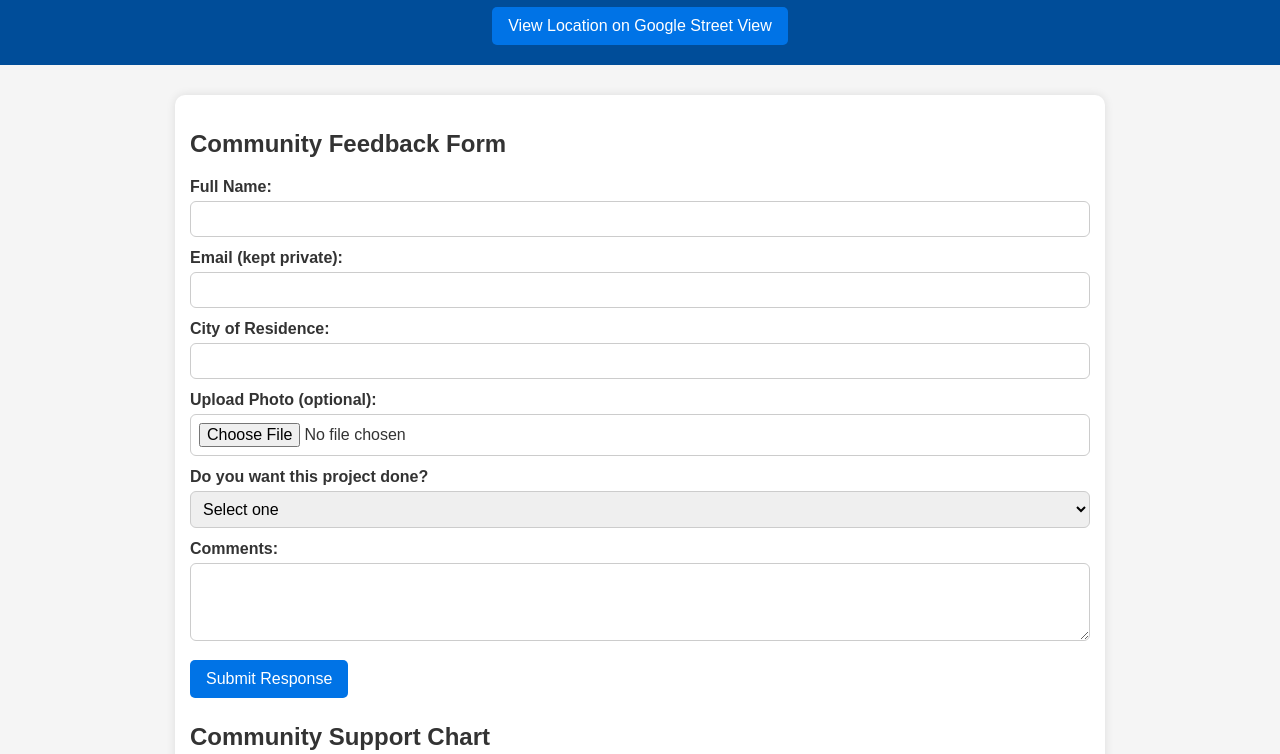
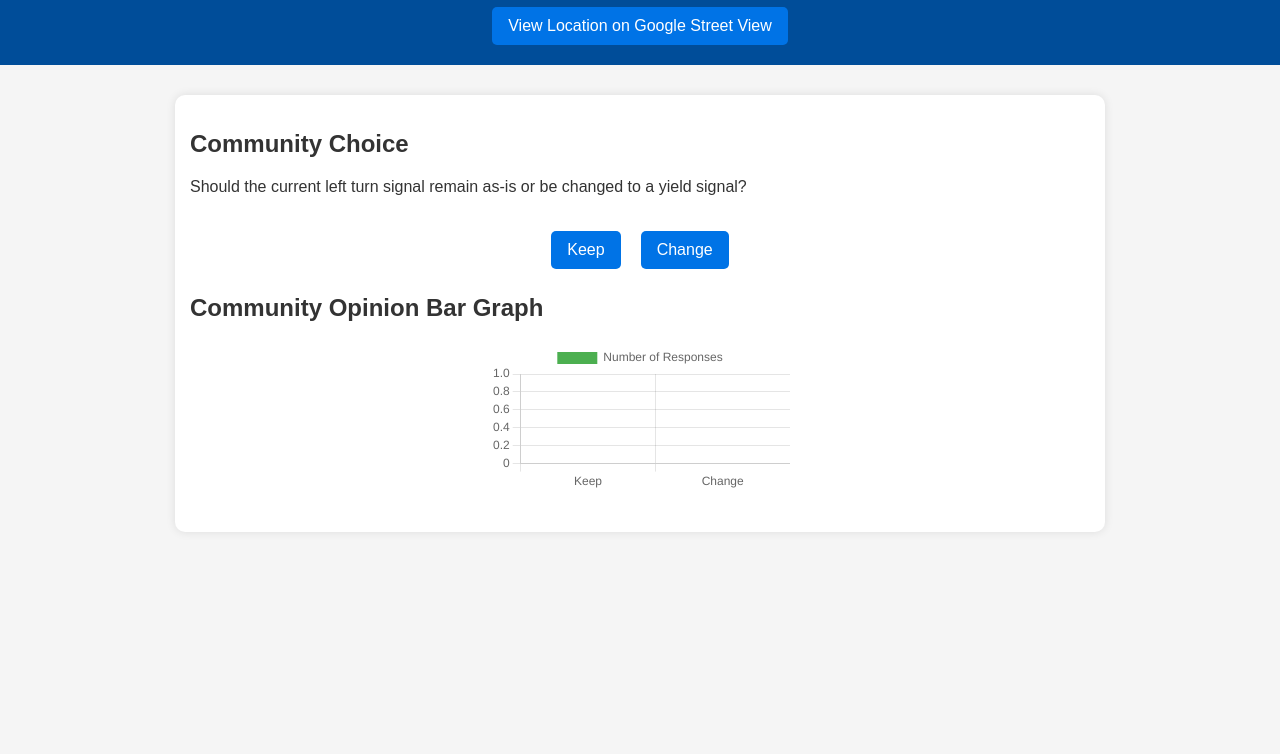
Before and after one commit to heyheyjeffpollard/pch-and-madison, a plain HTML site: page index.html in a window 1280 px wide. Shown: the part 103-857 px from the top of the page. After the commit the page ends 800 px from the top, so only its background shows below. Drawn offline with nearby package versions, Linux system fonts and the light colour scheme.

Commit message:
Update index.html

```diff
--- a/index.html
+++ b/index.html
@@ -96,8 +96,8 @@
       background: #005bb5;
     }
 
-    #piechart {
-      max-width: 500px;
+    #barchart {
+      max-width: 600px;
       margin: 0 auto;
     }
 
@@ -116,6 +116,24 @@
       width: 95%;
       max-width: 900px;
       border-radius: 10px;
+    }
+
+    .choice-buttons {
+      display: flex;
+      justify-content: center;
+      gap: 20px;
+      margin-top: 20px;
+    }
+
+    .scroll-section {
+      display: none;
+      margin-top: 20px;
+      animation: slideIn 0.5s ease forwards;
+    }
+
+    @keyframes slideIn {
+      from {opacity: 0; transform: translateX(50px);}
+      to {opacity: 1; transform: translateX(0);}
     }
 
     @media (max-width: 768px) {
@@ -144,91 +162,93 @@
 
   <main>
     <section>
-      <h2>Community Feedback Form</h2>
-      <form id="surveyForm">
-        <label for="name">Full Name:</label>
-        <input type="text" id="name" required>
+      <h2>Community Choice</h2>
+      <p>Should the current left turn signal remain as-is or be changed to a yield signal?</p>
+      <div class="choice-buttons">
+        <button onclick="showSection('keep')">Keep</button>
+        <button onclick="showSection('change')">Change</button>
+      </div>
 
-        <label for="email">Email (kept private):</label>
-        <input type="email" id="email" required>
+      <!-- Keep Section -->
+      <div id="keep-section" class="scroll-section">
+        <h3>Why do you want to keep it?</h3>
+        <form id="keepForm">
+          <label for="keepReason">Your Reason:</label>
+          <textarea id="keepReason" rows="4" placeholder="Share your thoughts..."></textarea>
+          <button type="submit">Submit</button>
+        </form>
+      </div>
 
-        <label for="city">City of Residence:</label>
-        <input type="text" id="city" required>
+      <!-- Change Section -->
+      <div id="change-section" class="scroll-section">
+        <h3>Provide Your Information</h3>
+        <form id="changeForm">
+          <label for="name">Full Name:</label>
+          <input type="text" id="name" required>
 
-        <label for="photoUpload">Upload Photo (optional):</label>
-        <input type="file" id="photoUpload" accept="image/*">
+          <label for="email">Email (kept private):</label>
+          <input type="email" id="email" required>
 
-        <label>Do you want this project done?</label>
-        <select id="vote" required>
-          <option value="">Select one</option>
-          <option value="yes">Yes</option>
-          <option value="no">No</option>
-        </select>
+          <label for="city">Resident City:</label>
+          <input type="text" id="city" required>
 
-        <label for="comments">Comments:</label>
-        <textarea id="comments" rows="4"></textarea>
-
-        <button type="submit">Submit Response</button>
-      </form>
+          <button type="submit">Submit</button>
+        </form>
+      </div>
     </section>
 
     <section>
-      <h2>Community Support Chart</h2>
-      <canvas id="piechart"></canvas>
-    </section>
-
-    <section>
-      <h3>Responses (Initials and City)</h3>
-      <ul id="responses"></ul>
+      <h2>Community Opinion Bar Graph</h2>
+      <canvas id="barchart"></canvas>
     </section>
   </main>
 
   <script src="https://cdn.jsdelivr.net/npm/chart.js"></script>
   <script>
-    const ctx = document.getElementById('piechart').getContext('2d');
-    let yesVotes = 0;
-    let noVotes = 0;
+    const ctx = document.getElementById('barchart').getContext('2d');
+    let keepCount = 0;
+    let changeCount = 0;
 
-    const chart = new Chart(ctx, {
-      type: 'pie',
+    const barChart = new Chart(ctx, {
+      type: 'bar',
       data: {
-        labels: ['Yes', 'No'],
+        labels: ['Keep', 'Change'],
         datasets: [{
-          data: [yesVotes, noVotes],
+          label: 'Number of Responses',
+          data: [keepCount, changeCount],
           backgroundColor: ['#4CAF50', '#F44336'],
         }]
       },
       options: {
         responsive: true,
-        plugins: { legend: { position: 'bottom' } }
+        scales: {
+          y: { beginAtZero: true, precision: 0 }
+        }
       }
     });
 
-    const form = document.getElementById('surveyForm');
-    const responsesList = document.getElementById('responses');
+    function showSection(choice) {
+      document.getElementById('keep-section').style.display = 'none';
+      document.getElementById('change-section').style.display = 'none';
+      document.getElementById(choice + '-section').style.display = 'block';
+    }
 
-    form.addEventListener('submit', e => {
+    document.getElementById('keepForm').addEventListener('submit', e => {
       e.preventDefault();
-      const name = document.getElementById('name').value.trim();
-      const email = document.getElementById('email').value.trim();
-      const city = document.getElementById('city').value.trim();
-      const vote = document.getElementById('vote').value;
-      const comments = document.getElementById('comments').value.trim();
-      const photo = document.getElementById('photoUpload').files[0];
+      keepCount++;
+      barChart.data.datasets[0].data = [keepCount, changeCount];
+      barChart.update();
+      alert('Thank you for your feedback on keeping the light.');
+      e.target.reset();
+    });
 
-      if (vote === 'yes') yesVotes++;
-      else if (vote === 'no') noVotes++;
-
-      chart.data.datasets[0].data = [yesVotes, noVotes];
-      chart.update();
-
-      const initials = name.split(' ').map(n => n[0]).join('').toUpperCase();
-      const li = document.createElement('li');
-      li.textContent = `${initials} (${city}) - ${vote === 'yes' ? 'Supports' : 'Does not support'} project`;
-      responsesList.appendChild(li);
-
-      form.reset();
-      alert('Thank you! Your response has been recorded.');
+    document.getElementById('changeForm').addEventListener('submit', e => {
+      e.preventDefault();
+      changeCount++;
+      barChart.data.datasets[0].data = [keepCount, changeCount];
+      barChart.update();
+      alert('Thank you! Your response to change has been recorded.');
+      e.target.reset();
     });
 
     function enlargeImage(img) {
```
